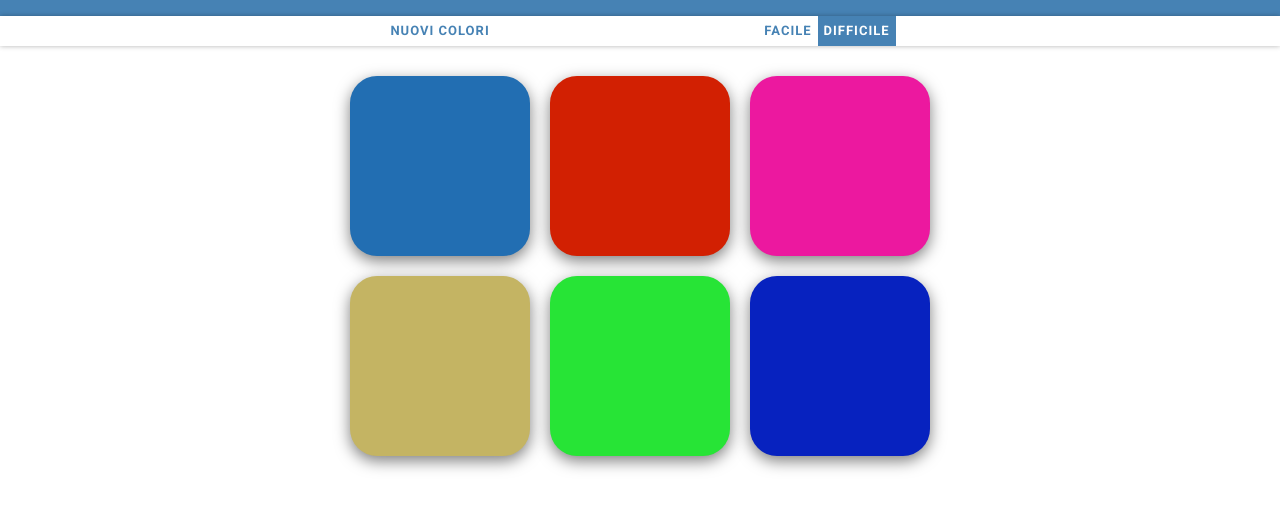
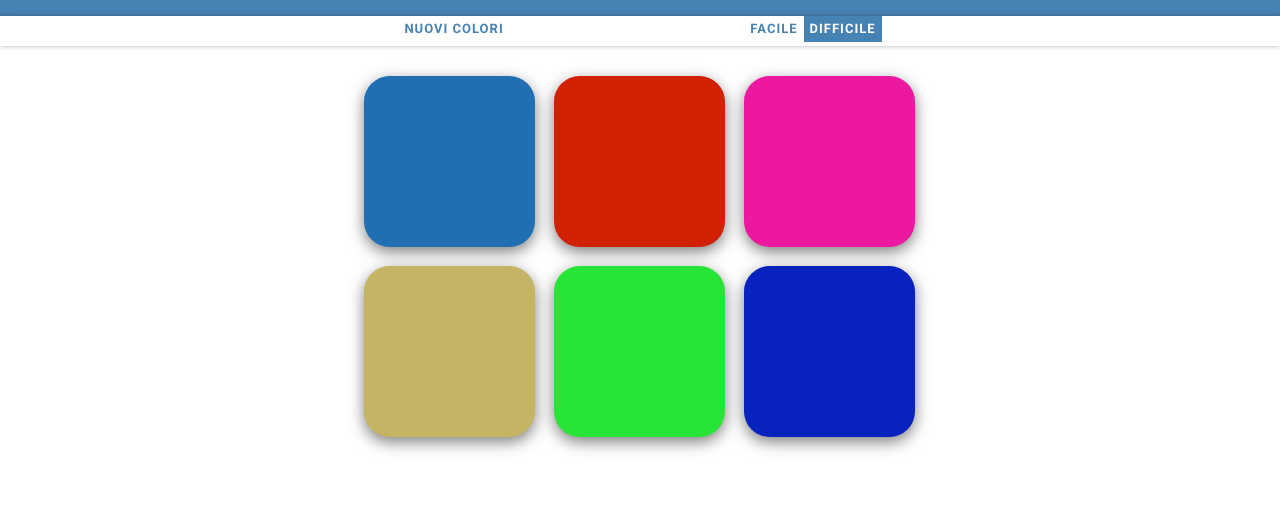
Before and after one commit to simotae14/ColorGame, a plain HTML site: page index.html in a window 1280 px wide. Shown: the part 270-780 px from the top of the page. Drawn offline with nearby package versions, Linux system fonts and the light colour scheme.

Commit message:
aggiunti container

```diff
--- a/index.html
+++ b/index.html
@@ -9,15 +9,17 @@
 </head>
 <body>
 	<h1>
+		<div class="container">
 		I Colori
 		<br>
 		<span id="colorDisplay">RGB</span>
 		<br>
 		Il Grande Quiz
+		</div>
 	</h1>
-
 	<!-- Inserisco il div dove mostrerò il messaggio di errore o di Corretta scelta -->
 	<div id="stripe">
+		<div class="container">
 			<!-- creo il bottone per cambiare colore -->
 			<button id="reset">Nuovi Colori</button>
 			<!-- il msg di riprovare o che, inizialmente è vuoto -->
@@ -25,9 +27,9 @@
 			<!-- inserisco il livello di difficolta -->
 			<button class="mode">Facile</button><button class="mode selected">Difficile</button>
 		</div>
-
+	</div>
 	<!-- creo un div container -->
-	<div id="container">
+	<div class="container containerMain">
 		<!-- creo sei div con la class square che userò per dargli stile -->
 		<div class="square"></div>
 		<div class="square"></div>
--- a/style.css
+++ b/style.css
@@ -53,11 +53,11 @@ inserisco una classe che evidenzi il bottone selezionato
 /****************
 CONTAINER
 *****************/
-#container {
+
+.containerMain {
 	max-width: 600px;
 	margin: 20px auto;
 }
-
 /****************
 SQUARES
 *****************/
```
Lines whose indentation alone changed are shown as unchanged.
